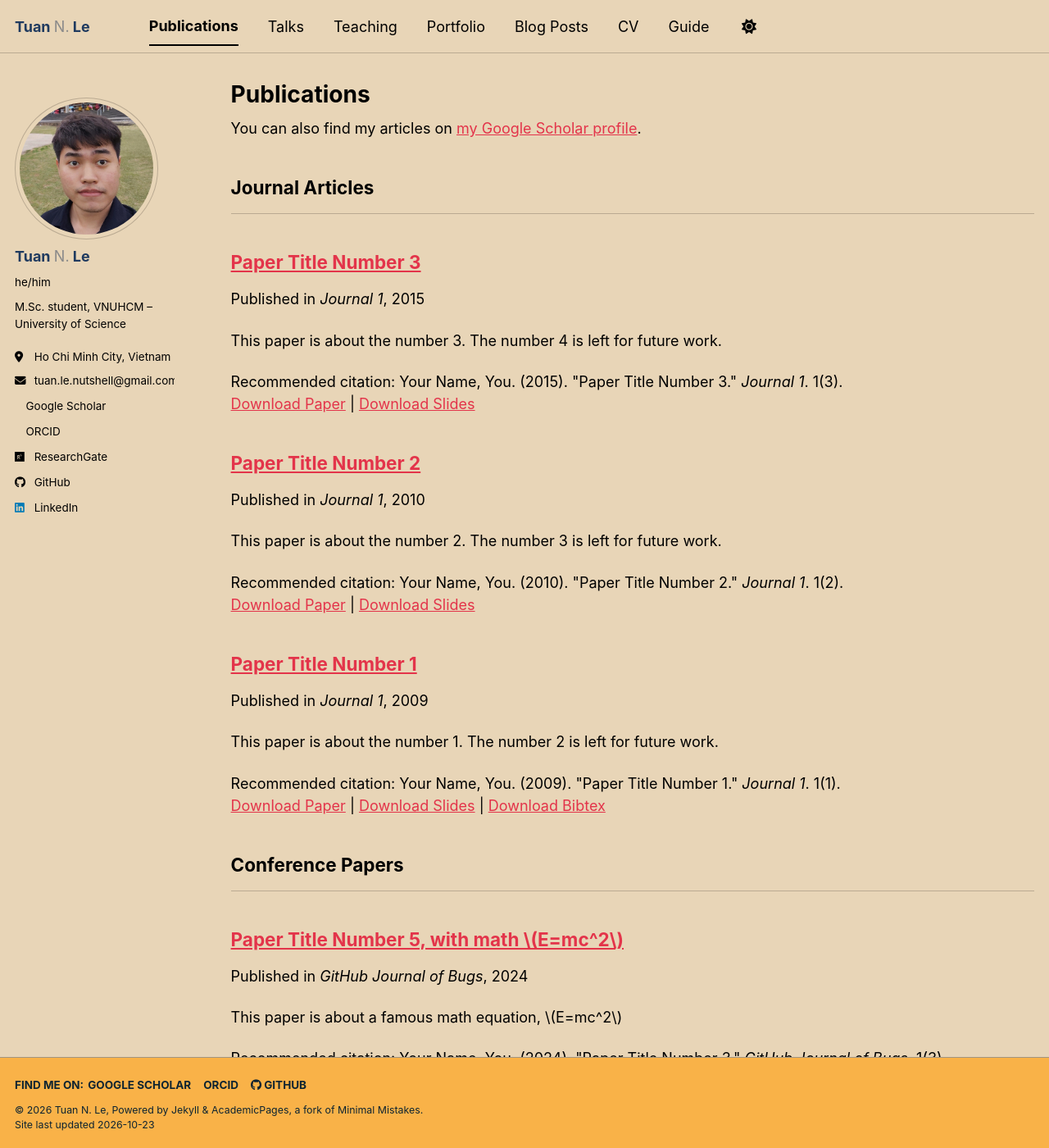
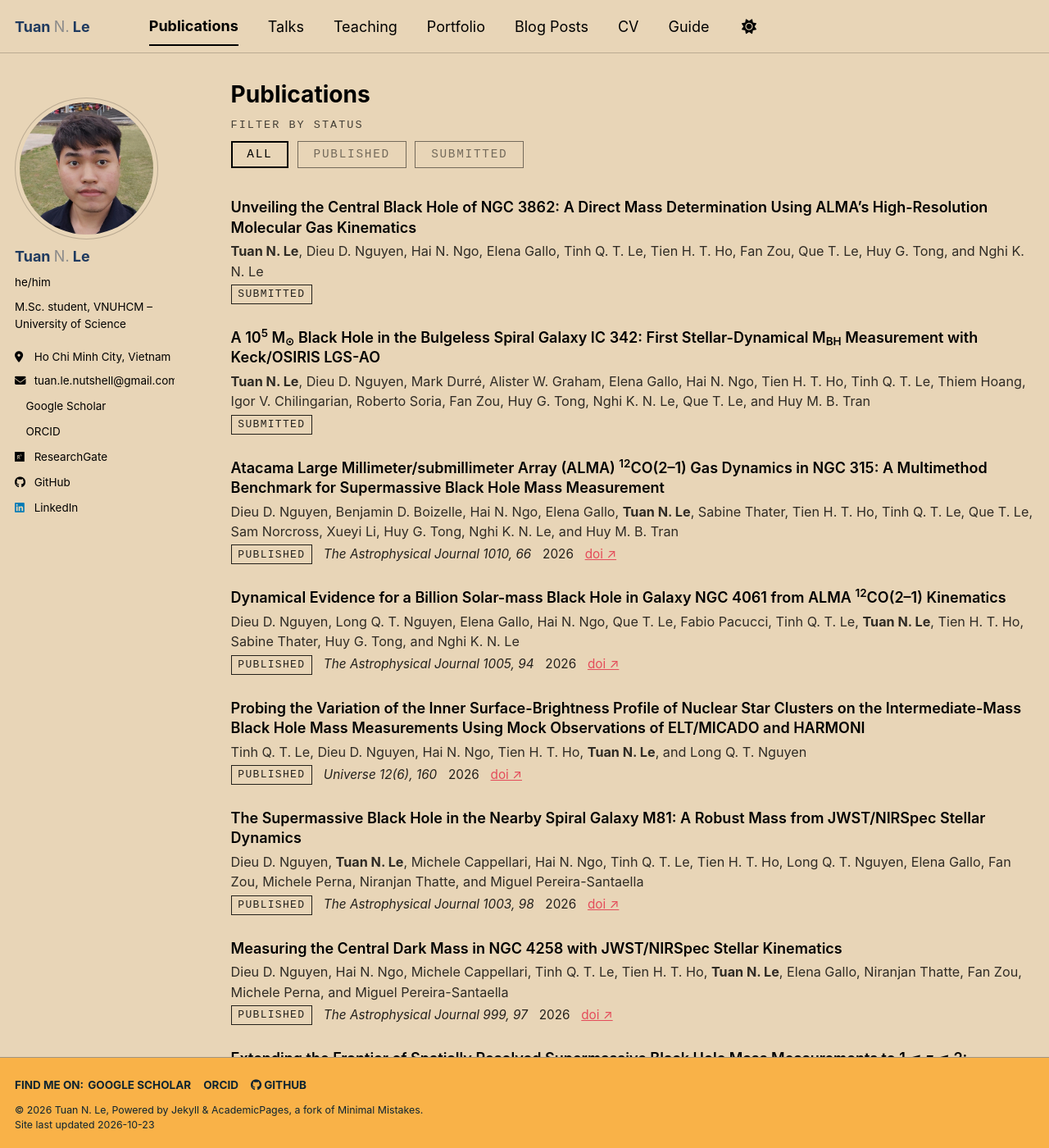
Before and after one commit to tuannle-astro/tuannle-astro.github.io, a Jekyll site: the page built from _pages/publications.html, in a window 1280 px wide and 1400 px high. Shown: the whole window at 82% size. Built offline with Jekyll 4.4.1, drawn with Linux system fonts in a browser that asks for light colours; a style sheet for code colours, icons or effects is not loaded; some of the changed text lies outside the part shown.

Commit message:
update about, publications

```diff
--- a/_config.yml
+++ b/_config.yml
@@ -84,12 +84,14 @@ author:
 
 # Publication Category - The following the list of publication categories and their headings
 publication_category:
-  books:
-    title: 'Books'
   manuscripts:
-    title: 'Journal Articles'
-  conferences:
-    title: 'Conference Papers'
+    title: 'Published'
+  submitted:
+    title: 'Submitted'
+  inprep:
+    title: 'In prep.'
+  proceedings:
+    title: 'Proceedings'
 
 # Site Settings
 teaser                   :  # filename of teaser fallback teaser image placed in /images/ for social media previews
@@ -225,7 +227,7 @@ collections:
     output: true
     permalink: /:collection/:path/
   publications:
-    output: true
+    output: false
     permalink: /:collection/:path/
   portfolio:
     output: true
--- /dev/null
+++ b/_includes/pub-item.html
@@ -0,0 +1,12 @@
+{% assign cat_title = site.publication_category[post.category].title | default: post.category %}
+<div class="pub-item" data-category="{{ post.category }}">
+  <p class="pub-title">{{ post.title }}</p>
+  <p class="pub-authors">{{ post.authors }}</p>
+  <p class="pub-meta">
+    <span class="pub-tag">{{ cat_title }}</span>
+    {% if post.venue and post.venue != "" and post.venue != "Submitted" %}<span><i>{{ post.venue }}</i></span>{% endif %}
+    {% if post.category != "submitted" and post.category != "inprep" %}<span>{{ post.date | date: "%Y" }}</span>{% endif %}
+    {% if post.doi and post.doi != "" %}<span><a href="{{ post.doi }}">doi ↗</a></span>{% endif %}
+    {% if post.arxiv and post.arxiv != "" %}<span><a href="https://arxiv.org/abs/{{ post.arxiv }}">arXiv ↗</a></span>{% endif %}
+  </p>
+</div>
--- a/_pages/publications.html
+++ b/_pages/publications.html
@@ -5,29 +5,42 @@ permalink: /publications/
 author_profile: true
 ---
 
-{% if site.author.googlescholar %}
-  <div class="wordwrap">You can also find my articles on <a href="{{site.author.googlescholar}}">my Google Scholar profile</a>.</div>
-{% endif %}
-
 {% include base_path %}
 
-<!-- New style rendering if publication categories are defined -->
-{% if site.publication_category %}
-  {% for category in site.publication_category  %}
-    {% assign title_shown = false %}
-    {% for post in site.publications reversed %}
-      {% if post.category != category[0] %}
-        {% continue %}
-      {% endif %}
-      {% unless title_shown %}
-        <h2>{{ category[1].title }}</h2><hr />
-        {% assign title_shown = true %}
-      {% endunless %}
-      {% include archive-single.html %}
-    {% endfor %}
+<p class="pub-filter-label">Filter by status</p>
+<div class="pub-filter" role="group" aria-label="Filter publications by status">
+  <button type="button" class="pub-filter__btn is-active" data-filter="all" aria-pressed="true">All</button>
+  {% for category in site.publication_category %}
+    {% assign n = site.publications | where: "category", category[0] | size %}
+    {% if n > 0 %}
+      <button type="button" class="pub-filter__btn" data-filter="{{ category[0] }}" aria-pressed="false">{{ category[1].title }}</button>
+    {% endif %}
   {% endfor %}
-{% else %}
+</div>
+
+<div class="pub-list">
   {% for post in site.publications reversed %}
-    {% include archive-single.html %}
+    {% include pub-item.html %}
   {% endfor %}
-{% endif %}
+</div>
+
+<script>
+(function () {
+  var buttons = document.querySelectorAll('.pub-filter__btn');
+  var items = document.querySelectorAll('.pub-item');
+  for (var i = 0; i < buttons.length; i++) {
+    buttons[i].addEventListener('click', function () {
+      var f = this.getAttribute('data-filter');
+      for (var j = 0; j < buttons.length; j++) {
+        var on = (buttons[j] === this);
+        buttons[j].classList.toggle('is-active', on);
+        buttons[j].setAttribute('aria-pressed', on ? 'true' : 'false');
+      }
+      for (var k = 0; k < items.length; k++) {
+        var show = (f === 'all') || (items[k].getAttribute('data-category') === f);
+        items[k].style.display = show ? '' : 'none';
+      }
+    });
+  }
+})();
+</script>
--- a/_publications/2009-10-01-paper-title-number-1.md
+++ /dev/null
@@ -1,14 +0,0 @@
----
-title: "Paper Title Number 1"
-collection: publications
-category: manuscripts
-permalink: /publication/2009-10-01-paper-title-number-1
-excerpt: 'This paper is about the number 1. The number 2 is left for future work.'
-date: 2009-10-01
-venue: 'Journal 1'
-slidesurl: 'https://academicpages.github.io/files/slides1.pdf'
-paperurl: 'https://academicpages.github.io/files/paper1.pdf'
-bibtexurl: 'https://academicpages.github.io/files/bibtex1.bib'
-citation: 'Your Name, You. (2009). &quot;Paper Title Number 1.&quot; <i>Journal 1</i>. 1(1).'
----
-The contents above will be part of a list of publications, if the user clicks the link for the publication than the contents of section will be rendered as a full page, allowing you to provide more information about the paper for the reader. When publications are displayed as a single page, the contents of the above "citation" field will automatically be included below this section in a smaller font.
--- a/_publications/2010-10-01-paper-title-number-2.md
+++ /dev/null
@@ -1,14 +0,0 @@
----
-title: "Paper Title Number 2"
-collection: publications
-category: manuscripts
-permalink: /publication/2010-10-01-paper-title-number-2
-excerpt: 'This paper is about the number 2. The number 3 is left for future work.'
-date: 2010-10-01
-venue: 'Journal 1'
-slidesurl: 'https://academicpages.github.io/files/slides2.pdf'
-paperurl: 'https://academicpages.github.io/files/paper2.pdf'
-citation: 'Your Name, You. (2010). &quot;Paper Title Number 2.&quot; <i>Journal 1</i>. 1(2).'
----
-
-The contents above will be part of a list of publications, if the user clicks the link for the publication than the contents of section will be rendered as a full page, allowing you to provide more information about the paper for the reader. When publications are displayed as a single page, the contents of the above "citation" field will automatically be included below this section in a smaller font.
--- a/_publications/2015-10-01-paper-title-number-3.md
+++ /dev/null
@@ -1,14 +0,0 @@
----
-title: "Paper Title Number 3"
-collection: publications
-category: manuscripts
-permalink: /publication/2015-10-01-paper-title-number-3
-excerpt: 'This paper is about the number 3. The number 4 is left for future work.'
-date: 2015-10-01
-venue: 'Journal 1'
-slidesurl: 'https://academicpages.github.io/files/slides3.pdf'
-paperurl: 'https://academicpages.github.io/files/paper3.pdf'
-citation: 'Your Name, You. (2015). &quot;Paper Title Number 3.&quot; <i>Journal 1</i>. 1(3).'
----
-
-The contents above will be part of a list of publications, if the user clicks the link for the publication than the contents of section will be rendered as a full page, allowing you to provide more information about the paper for the reader. When publications are displayed as a single page, the contents of the above "citation" field will automatically be included below this section in a smaller font.
--- a/_publications/2024-02-17-paper-title-number-4.md
+++ /dev/null
@@ -1,13 +0,0 @@
----
-title: "Paper Title Number 4"
-collection: publications
-category: conferences
-permalink: /publication/2024-02-17-paper-title-number-4
-excerpt: 'This paper is about fixing template issue #693.'
-date: 2024-02-17
-venue: 'GitHub Journal of Bugs'
-paperurl: 'https://academicpages.github.io/files/paper3.pdf'
-citation: 'Your Name, You. (2024). &quot;Paper Title Number 3.&quot; <i>GitHub Journal of Bugs</i>. 1(3).'
----
-
-The contents above will be part of a list of publications, if the user clicks the link for the publication than the contents of section will be rendered as a full page, allowing you to provide more information about the paper for the reader. When publications are displayed as a single page, the contents of the above "citation" field will automatically be included below this section in a smaller font.
--- a/_publications/2025-06-08-paper-title-number-5.md
+++ /dev/null
@@ -1,13 +0,0 @@
----
-title: "Paper Title Number 5, with math $$E=mc^2$$"
-collection: publications
-category: conferences
-permalink: /publication/2025-06-08-paper-title-number-5
-excerpt: 'This paper is about a famous math equation, $$E=mc^2$$'
-date: 2024-02-17
-venue: 'GitHub Journal of Bugs'
-paperurl: 'https://academicpages.github.io/files/paper3.pdf'
-citation: 'Your Name, You. (2024). &quot;Paper Title Number 3.&quot; <i>GitHub Journal of Bugs</i>. 1(3).'
----
-
-Using [MathJax](https://www.mathjax.org/) in the description is supported - $$E=mc^2$$ - however, the use must be mindful that the default delimiters are `$$...$$` and `\\[...\\]` which differs from the `$...$` that is typically expected.
--- a/assets/css/main.scss
+++ b/assets/css/main.scss
@@ -51,3 +51,76 @@ html[data-theme="dark"] {
   .name-first, .name-last { color: #a9c7ec; } /* xanh nhạt */
   .name-mid { color: #8a8a8a; }
 }
+
+/* ===== Danh sách bài báo ===== */
+/* Xóa đoạn "Danh sách bài báo" cũ trong main.scss rồi dán đoạn này vào cuối file */
+
+.pub-filter-label {
+  font-family: monospace;
+  font-size: 0.75em;
+  letter-spacing: 0.15em;
+  text-transform: uppercase;
+  opacity: 0.7;
+  margin: 0 0 0.6em 0;
+}
+.pub-filter {
+  display: flex;
+  flex-wrap: wrap;
+  gap: 0.6em;
+  margin-bottom: 2em;
+}
+.pub-filter__btn {
+  font-family: monospace;
+  font-size: 0.8em;
+  letter-spacing: 0.12em;
+  text-transform: uppercase;
+  padding: 0.55em 1.3em;
+  background: transparent;
+  color: inherit;
+  border: 1px solid currentColor;
+  border-radius: 0;
+  opacity: 0.5;
+  cursor: pointer;
+}
+.pub-filter__btn:hover {
+  opacity: 0.8;
+}
+.pub-filter__btn.is-active {
+  opacity: 1;
+  box-shadow: inset 0 0 0 1px currentColor;
+}
+.pub-filter__btn:focus-visible {
+  outline: 2px solid currentColor;
+  outline-offset: 2px;
+}
+
+.pub-item {
+  margin-bottom: 1.6em;
+}
+.pub-item p {
+  margin: 0 0 0.25em 0;
+}
+.pub-title {
+  font-weight: 600;
+  line-height: 1.35;
+}
+.pub-authors {
+  font-size: 0.9em;
+  opacity: 0.8;
+}
+.pub-meta {
+  display: flex;
+  flex-wrap: wrap;
+  align-items: center;
+  gap: 0.4em 0.9em;
+  font-size: 0.85em;
+  opacity: 0.85;
+}
+.pub-tag {
+  font-family: monospace;
+  font-size: 0.85em;
+  letter-spacing: 0.1em;
+  text-transform: uppercase;
+  border: 1px solid currentColor;
+  padding: 0.1em 0.6em;
+}
```
Also changed, not shown: _pages/about.md (+30 -36 lines), _publications/2025-07-imbh-nsc-harmoni.md (added, +10 -0 lines), _publications/2026-02-elt-highz.md (added, +10 -0 lines), _publications/2026-03-ngc4258-jwst.md (added, +9 -0 lines), _publications/2026-05-m81-jwst.md (added, +10 -0 lines), _publications/2026-05-nsc-imbh-elt.md (added, +10 -0 lines), _publications/2026-06-ngc4061-alma.md (added, +10 -0 lines), _publications/2026-10-ic342-imbh-submitted.md (added, +10 -0 lines), _publications/2026-10-ngc315-alma.md (added, +10 -0 lines), _publications/2026-10-ngc3862-alma-submitted.md (added, +10 -0 lines).
